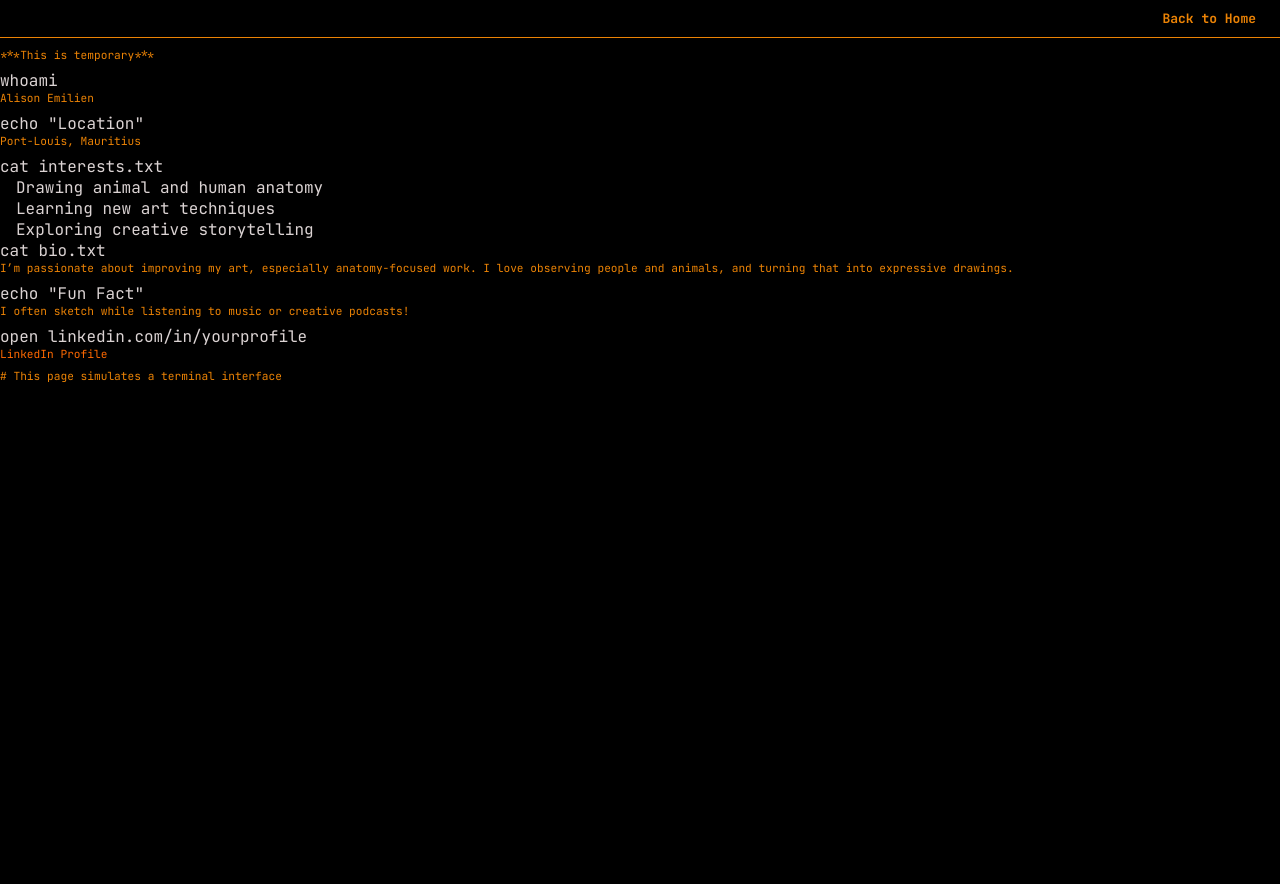
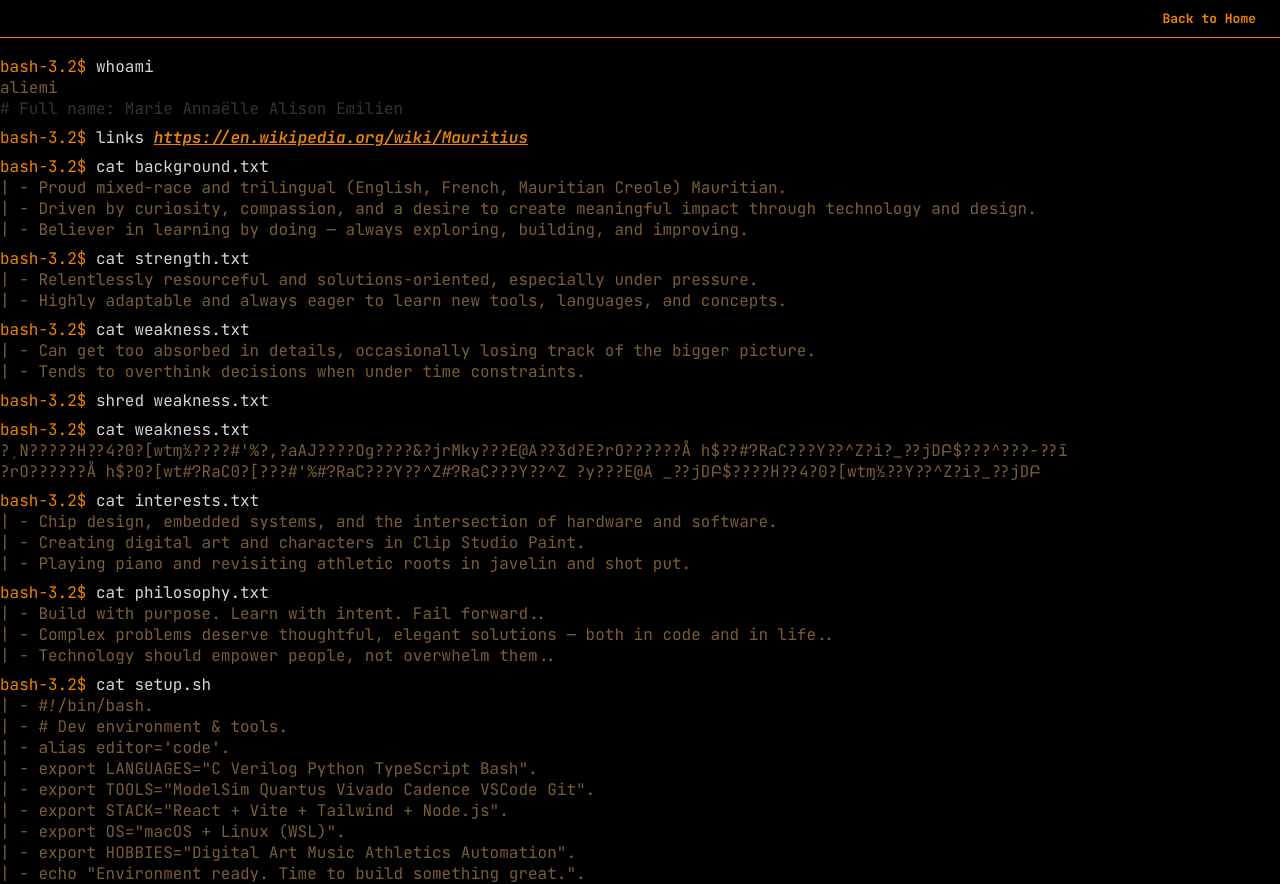
Before and after one commit to Alison0704/vercel-aliemi, a React (Vite) app: page / in a window 1280 px wide. Both pictures are taken after a click on the link "About me". Before the commit the page ends 800 px from the top, so only its background shows below. Built offline with nearby package versions, Linux system fonts and the light colour scheme.

Commit message:
writing update

```diff
--- a/src/components/Details/Details.module.css
+++ b/src/components/Details/Details.module.css
@@ -8,13 +8,14 @@
     height: 93vh;
     background-color: #000;
     color: var(--secondary-color);
-    font-family: 'Courier New', Courier, monospace;
+    font-family: 'JetBrains Mono', monospace;
     max-width: 90%;
 }
 
 .container p{
     color: var(--secondary-color);
     margin: 0.5rem 0;
+    font-size: 1rem;
 }
 .content {
     margin-left: 10px;
--- a/src/components/Details/detailsInfo.json
+++ b/src/components/Details/detailsInfo.json
@@ -4,61 +4,77 @@
       "title": "Pension and Benefits Assistant",
       "location": "University of Ottawa - Ottawa",
       "date": "May 2023 - Present",
-      "responsibilities": "res1",
-      "skillsGained": "skills1",
-      "appreciation": "app1"
+      "responsibilities": "Maintain confidential HR and benefits records.;Assist employees with enrollment and claims for pension and benefit plans",
+      "skillsGained": "Confidential data handling.;Communication in professional/HR contexts.;Attention to detail with financial/legal documents.",
+      "appreciation": "Developed strong trust with employees regarding sensitive information."
     },
     "2": {
       "title": "Teaching assistant - Digital System I",
-      "location": "location2",
-      "date": "date2",
-      "responsibilities": "res2",
-      "skillsGained": "skills2",
-      "appreciation": "app2"
+      "location": "University of Ottawa - Ottawa",
+      "date": "Jan 2025 - Apr 2025",
+      "responsibilities": "Held weekly office hours and responded to student queries to support learning and understanding of course material.; Led tutorial/lab sessions covering Quartus II, Altera Card and basic digital system components.",
+      "skillsGained": "Technical communication and teaching.;Strengthened understanding of digital design fundamentals.",
+      "appreciation": "Built confidence in explaining hardware concepts.;Inspired by students’ progress and engagement."
     },
     "3": {
-      "title": "title3",
-      "location": "location3",
-      "date": "date3",
-      "responsibilities": "res3",
-      "skillsGained": "skills3",
-      "appreciation": "app3"
+      "title": "Teaching assistant - Fundamentals of Engineering Computation",
+      "location": "University of Ottawa - Ottawa",
+      "date": "Sept 2024 - Dec 2024",
+      "responsibilities": "Support labs on programming logic in C programming.;Grade code assignments and debug student code.;Mentor students in logical problem-solving approaches.",
+      "skillsGained": "Improved proficiency in computational thinking.;Reinforced best practices in clean coding and debugging.",
+      "appreciation": "Saw diverse approaches to solving programming tasks."
     },
     "4": {
       "title": "Teaching assistant - Digital System I",
       "location": "University of Ottawa - Ottawa",
-      "date": "Jan 2025 - Apr 2025",
+      "date": "Jan 2024 - Apr 2024",
       "responsibilities": "Held weekly office hours and responded to student queries to support learning and understanding of course material.; Led tutorial/lab sessions covering Quartus II, Altera Card and basic digital system components.",
-      "skillsGained": "skills4",
-      "appreciation": "app4"
+      "skillsGained": "Technical communication and teaching.;Strengthened understanding of digital design fundamentals.",
+      "appreciation": "Built confidence in explaining hardware concepts.;Inspired by students’ progress and engagement."
     },
     "5": {
-      "title": "title5",
-      "location": "location5",
-      "date": "date5",
-      "responsibilities": "res5",
-      "skillsGained": "skills5",
-      "appreciation": "app5"
+      "title": "Beavertail Staff",
+      "location": "Ottawa",
+      "date": "Jan 2023 - Apr 2023",
+      "responsibilities": "Prepare and serve beavertails in a fast-paced environment.;Handle customer service and manage point-of-sale systems.",
+      "skillsGained": "Time management and multitasking.;Team collaboration under pressure.",
+      "appreciation": "Built resilience and efficiency during Winterlude.;Gained confidence in face-to-face service roles."
+    },
+    "6": {
+      "title": "SSENSE - Warehouse clerk",
+      "location": "Montreal",
+      "date": "May 2022 - Aug 2022",
+      "responsibilities": "Receive, inspect, and organize incoming shipments.;Prepare and package outgoing orders accurately and efficiently.; Provided additional proof for clothing and accessories measuring metrics for their website.",
+      "skillsGained": "Physical organization and attention to detail.;Operation of warehouse software.",
+      "appreciation": "Learned the importance of accuracy and speed in logistics."
+    },
+    "7": {
+      "title": "Jinchi - Salesgirl",
+      "location": "Mauritius",
+      "date": "Nov 2018 - Jan 2019",
+      "responsibilities": "Assist customers with purchases and school uniform and utilities inquiries.;Maintain merchandise displays and handle stock.",
+      "skillsGained": "Persuasive communication and upselling.;Customer service etiquette.",
+      "appreciation": "Developed professionalism and interpersonal fluency"
     }
   },
   "academics": {
     "1": {
-      "title": "title1",
-      "location": "location1",
-      "date": "date1",
-      "Description": "des1",
-      "courses": "skills1",
-      "appreciation": "app1"
+      "title": "University of Ottawa - BASc Electrical Engineering and Computing Technology",
+      "location": "Ottawa - Canada",
+      "date": "Sept 2020 - May 2026",
+      "Description": "",
+      "courses": "",
+      "appreciation": ""
     },
     "2": {
-      "title": "title1",
-      "location": "location1",
-      "date": "date1",
-      "Description": "des1",
-      "courses": "skills1",
-      "appreciation": "app1"
+      "title": "GMD Atchia State College - Science Side O & A level Cambridge",
+      "location": "Port-Louis - Mauritius",
+      "date": "Jan 2012 - Oct 2019",
+      "Description": "",
+      "courses": "",
+      "appreciation": ""
     }
   },
-  "workTotal": 5,
+  "workTotal": 7,
   "academicsTotal": 2
 }
--- a/src/index.css
+++ b/src/index.css
@@ -1,11 +1,11 @@
 @import url('https://fonts.googleapis.com/css2?family=Indie+Flower&family=JetBrains+Mono:ital,wght@0,100..800;1,100..800&family=Source+Code+Pro:ital,wght@0,200..900;1,200..900&display=swap');
 :root{
   --primary-color: hsl(214, 80%, 52%);
-  --text-primary-color: hsl(211, 40%, 46%);
+  --text-primary-color: hsl(214, 32%, 49%);
   --secondary-color: #EC8305;
+  --text-secondary-color: #7a5c37;
   --background-color: #091057;
   --text-color: #DBD3D3;
-
   --small-size:375px;
   --medium-size:775px;
 }
--- a/src/pages/About/About.module.css
+++ b/src/pages/About/About.module.css
@@ -1,18 +1,19 @@
-.terminal-line::before {
-    content: "$ ";
-    color: #d59668;
+.terminalLine::before {
+    content: "bash-3.2$ ";
+    color: var(--secondary-color);
 }
-
-a {
-    color: #ff6900;
-    text-decoration: none;
+.terminalLine{
+    margin-top: 0.5rem;
 }
-
-.comment {
-    color: #888;
+.container div{
+    font-family: 'JetBrains Mono', monospace;
+}
+.container a{
+    color: var(--secondary-color);
+    font-weight: 600;
     font-style: italic;
+    text-decoration: underline;
 }
-
 .container{
     padding-top: 3rem;
     display: flex;
@@ -21,10 +22,26 @@ a {
     justify-content: start;
     width: 100vw;
     height: 93vh;
-    background-color: #000;
+    margin: 0 auto;
+    font-size: 1rem;
 }
-
-
 .container p{
-    color: var(--secondary-color);
+    margin: 0;
+    padding: 0;
+    color: var(--text-secondary-color);
+    font-size: 1rem;
 }
+.comment{
+    color: #333333;
+}
+.multiResult::before{
+    content: "| - ";
+    color: var(--text-secondary-color);
+}
+.multiResult::after{
+    content: ".";
+    color: var(--text-secondary-color);
+}
+.multiResult{
+    color: var(--text-secondary-color);
+}
--- a/src/pages/About/index.tsx
+++ b/src/pages/About/index.tsx
@@ -4,38 +4,58 @@ import style from '@/pages/About/About.module.css';
 const About: React.FC = () => {
     return (
         <div id="about">
+
             <div className={style.container}>
-                <p>***This is temporary***</p>
+                {/*whoami*/}
+                <div className={style.terminalLine}>whoami</div>
+                <p>aliemi</p>
+                <div className={style.comment}># Full name: Marie Annaëlle Alison Emilien</div>
+                {/*origins*/}
+                <div className={style.terminalLine}>links <a href={"https://en.wikipedia.org/wiki/Mauritius"} target={"_blank"}>https://en.wikipedia.org/wiki/Mauritius</a></div>
+                {/* biography */}
+                <div className={style.terminalLine}>cat background.txt</div>
+                <div className={style.multiResult}>Proud mixed-race and trilingual (English, French, Mauritian Creole) Mauritian</div>
+                <div className={style.multiResult}>Driven by curiosity, compassion, and a desire to create meaningful impact through technology and design</div>
+                <div className={style.multiResult}>Believer in learning by doing — always exploring, building, and improving</div>
 
+                {/* strength */}
+                <div className={style.terminalLine}>cat strength.txt</div>
+                <div className={style.multiResult}>Relentlessly resourceful and solutions-oriented, especially under pressure</div>
+                <div className={style.multiResult}>Highly adaptable and always eager to learn new tools, languages, and concepts</div>
 
-                <div className="terminal-line">whoami</div>
-                <p>Alison Emilien</p>
+                {/* weakness */}
+                <div className={style.terminalLine}>cat weakness.txt</div>
+                <div className={style.multiResult}>Can get too absorbed in details, occasionally losing track of the bigger picture</div>
+                <div className={style.multiResult}>Tends to overthink decisions when under time constraints</div>
 
-                <div className="terminal-line">echo "Location"</div>
-                <p>Port-Louis, Mauritius</p>
+                <div className={style.terminalLine}>shred weakness.txt</div>
+                <div className={style.terminalLine}>cat weakness.txt</div>
+                <p>?ˏN?????H??4?0?[wtɱ½????#'%?,?aAJ????Og????&?jrMky???E@A??3d?E?rO??????Å	h$??#?RaC???Y??^Z?i?_??jDԲ$???^???-??ī</p>
+                <p>?rO??????Å	h$?0?[wt#?RaC0?[???#'%#?RaC???Y??^Z#?RaC???Y??^Z ?y???E@A _??jDԲ$????H??4?0?[wtɱ½??Y??^Z?i?_??jDԲ</p>
 
-                <div className="terminal-line">cat interests.txt</div>
-                <ul>
-                    <li>Drawing animal and human anatomy</li>
-                    <li>Learning new art techniques</li>
-                    <li>Exploring creative storytelling</li>
-                </ul>
+                {/* interests */}
+                <div className={style.terminalLine}>cat interests.txt</div>
+                <div className={style.multiResult}>Chip design, embedded systems, and the intersection of hardware and software</div>
+                <div className={style.multiResult}>Creating digital art and characters in Clip Studio Paint</div>
+                <div className={style.multiResult}>Playing piano and revisiting athletic roots in javelin and shot put</div>
 
-                <div className="terminal-line">cat bio.txt</div>
-                <p>
-                    I’m passionate about improving my art, especially anatomy-focused work. I love observing people and
-                    animals, and turning that into expressive drawings.
-                </p>
+                {/* philosophy */}
+                <div className={style.terminalLine}>cat philosophy.txt</div>
+                <div className={style.multiResult}>Build with purpose. Learn with intent. Fail forward.</div>
+                <div className={style.multiResult}>Complex problems deserve thoughtful, elegant solutions — both in code and in life.</div>
+                <div className={style.multiResult}>Technology should empower people, not overwhelm them.</div>
 
-                <div className="terminal-line">echo "Fun Fact"</div>
-                <p>
-                    I often sketch while listening to music or creative podcasts!
-                </p>
-
-                <div className="terminal-line">open linkedin.com/in/yourprofile</div>
-                <p><a href="https://www.linkedin.com/in/alison-emilien/" target="_blank">LinkedIn Profile</a></p>
-
-                <p className="comment"># This page simulates a terminal interface</p>
+                {/* setup */}
+                <div className={style.terminalLine}>cat setup.sh</div>
+                <div className={style.multiResult}>#!/bin/bash</div>
+                <div className={style.multiResult}># Dev environment & tools</div>
+                <div className={style.multiResult}>alias editor='code'</div>
+                <div className={style.multiResult}>export LANGUAGES="C Verilog Python TypeScript Bash"</div>
+                <div className={style.multiResult}>export TOOLS="ModelSim Quartus Vivado Cadence VSCode Git"</div>
+                <div className={style.multiResult}>export STACK="React + Vite + Tailwind + Node.js"</div>
+                <div className={style.multiResult}>export OS="macOS + Linux (WSL)"</div>
+                <div className={style.multiResult}>export HOBBIES="Digital Art Music Athletics Automation"</div>
+                <div className={style.multiResult}>echo "Environment ready. Time to build something great."</div>
 
             </div>
         </div>
--- a/src/pages/Work/index.tsx
+++ b/src/pages/Work/index.tsx
@@ -17,8 +17,8 @@ const Work: React.FC<NavBarProps> = ({ currentSection, onNavigate, onNavigateToD
         {id:3, title: 'Teaching assistant - Fundamentals of Engineering Computation', date:'Sept 2024 - Dec 2024'},
         {id:4, title: 'Teaching assistant - Digital System I', date:'Jan 2024 - Apr 2024'},
         {id:5, title: 'Beavertail Staff', date:'Jan 2023 - Apr 2023'},
-        {id:6, title: 'Salesgirl', date:'Nov 2018 - Jan 2019'},
-        {id:7, title: 'Office Assistant', date:'Nov 2016 - Jan 2017'},
+        {id:6, title: 'SSENSE - Warehouse clerk', date:'May 2022 - Aug 2022'},
+        {id:7, title: 'Jinchi - Salesgirl', date:'Nov 2018 - Jan 2019'}
     ]
 
     return (
```
Also changed, not shown: src/components/Details/index.tsx (+13 -7 lines).
